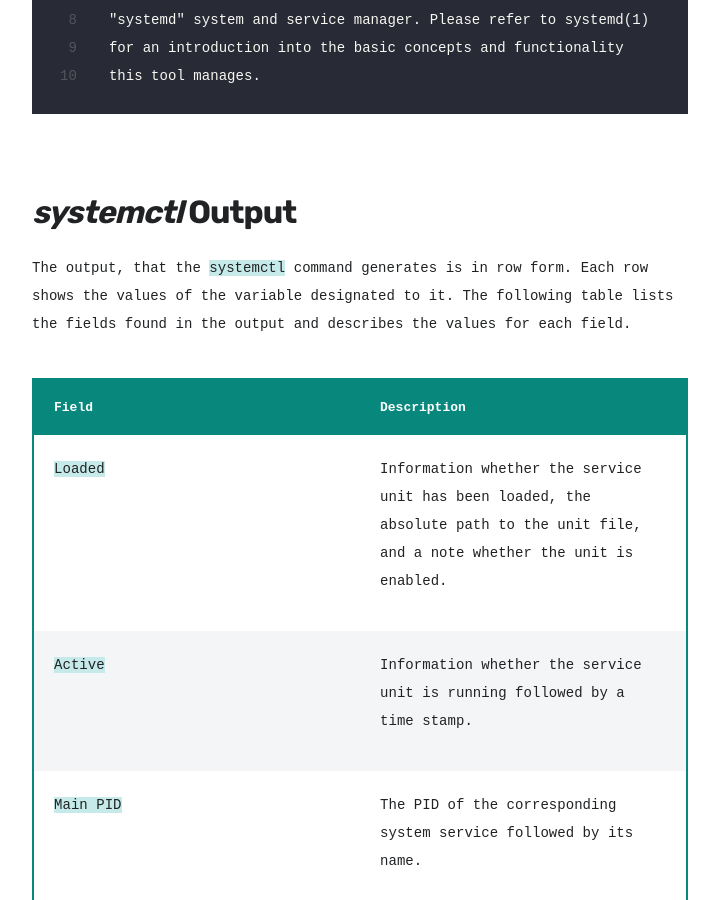
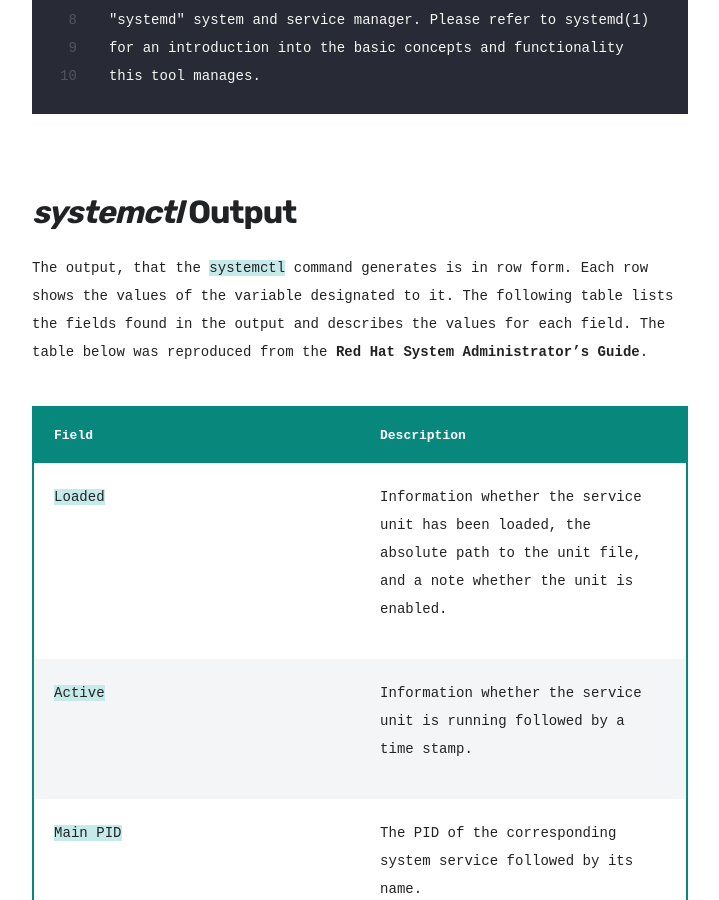
Before and after one commit to kletobias/kletobias.github.io, a Jekyll site: the page built from _projects/Chapter_5-13.md, in a window 1280 px wide and 900 px high, scrolled down 2100 px. Shown: the whole window, without its empty margins (38-757 px from the left). Built offline with Jekyll 4.4.1, drawn with Linux system fonts in a browser that asks for light colours; nearby versions of some CDN libraries; some web fonts are replaced.

Commit message:
updating module5 for the website

```diff
--- a/_projects/Chapter_5-13.md
+++ b/_projects/Chapter_5-13.md
@@ -45,9 +45,9 @@
 
 
 The output, that the `systemctl` command generates is in row form.
-Each row shows the values of the variable designated to it.
-The following table lists the fields found in the output and
-describes the values for each field.
+Each row shows the values of the variable designated to it. The following
+table lists the fields found in the output and describes the values for
+each field. The table below was reproduced from the [Red Hat System Administrator's Guide](https://access.redhat.com/documentation/en-us/red_hat_enterprise_linux/7/html-single/system_administrators_guide/index).
 
 
 <div class="table" id="tabl-Managing_Services_with_systemd-Services-Status">
```
